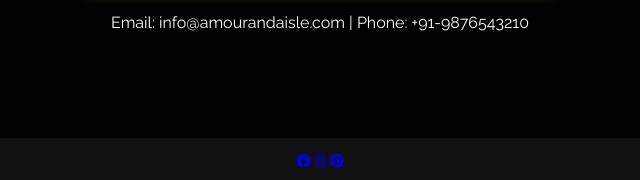
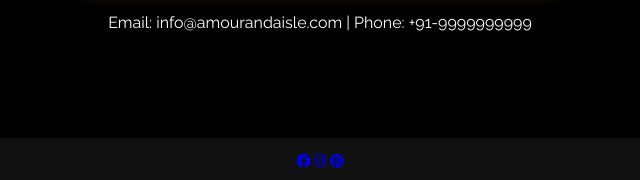
Before and after one commit to drxrathore001/webtest, a plain HTML site: page index.html in a window 1280 px wide. Shown: the part 3050-3230 px from the top of the page, 320-960 px from the left. Drawn offline with nearby package versions, Linux system fonts and the light colour scheme.

Commit message:
Update index.html

```diff
--- a/index.html
+++ b/index.html
@@ -122,7 +122,7 @@
             <textarea placeholder="Your Message" required></textarea>
             <button type="submit">Send Message</button>
         </form>
-        <p>Email: info@amourandaisle.com | Phone: +91-9876543210</p>
+        <p>Email: info@amourandaisle.com | Phone: +91-9999999999</p>
     </section>
 
     <!-- Footer -->
@@ -136,4 +136,5 @@
     </footer>
 </body>
 
+
 </html>
```
